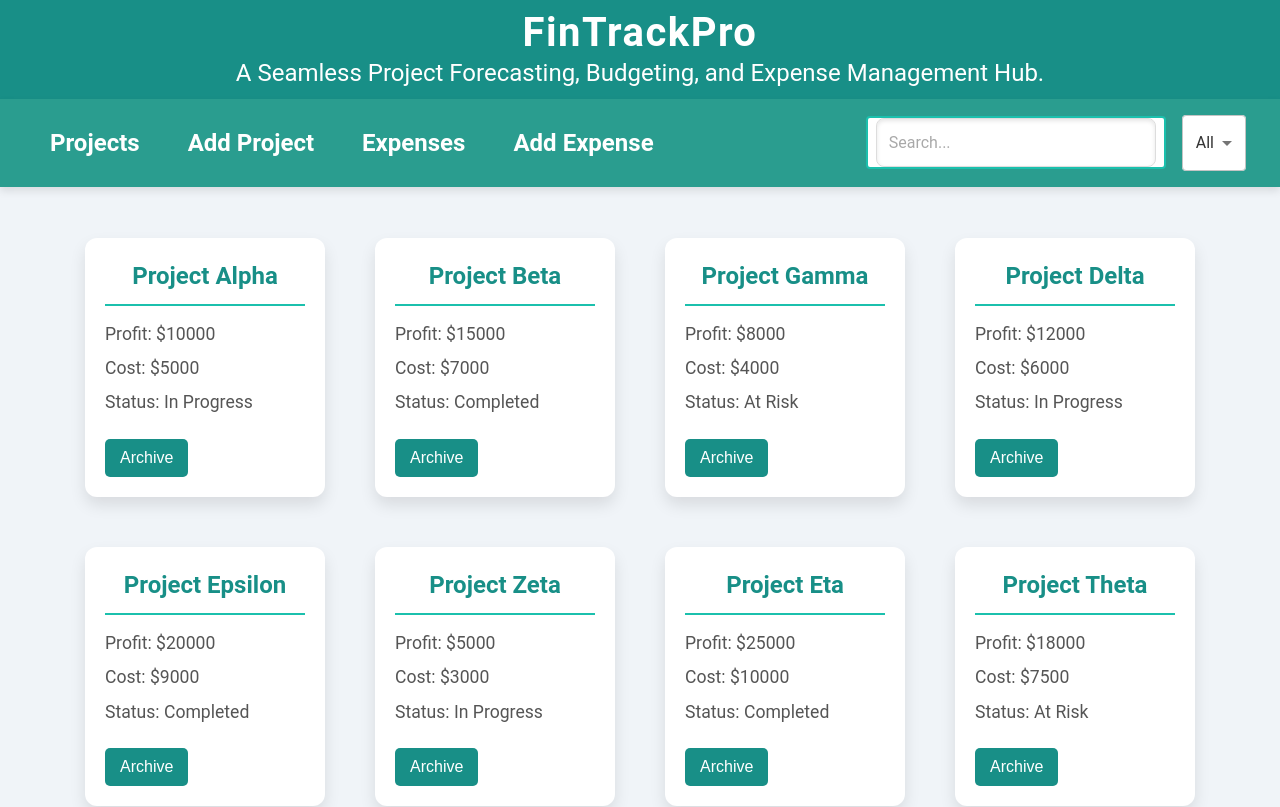
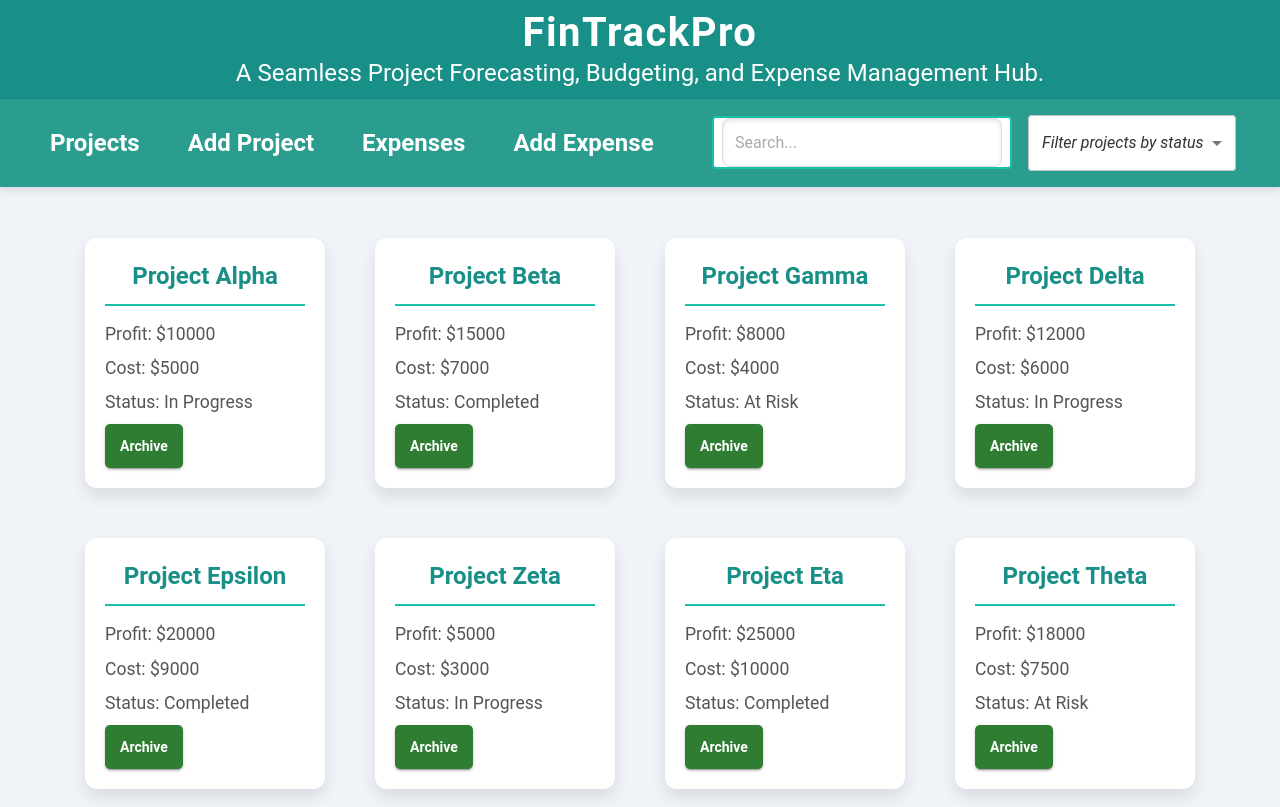
Before and after one commit to ronniearistil/FinTrackFlow, a React (Create React App) app: page /projects in a window 1280 px wide. Shown: the top 807 px of the page. Built offline with nearby package versions, Linux system fonts and the light colour scheme.

Commit message:
update expense filter

```diff
--- a/src/Components/ExpenseCard.jsx
+++ b/src/Components/ExpenseCard.jsx
@@ -1,14 +1,22 @@
 // src/Components/ExpenseCard.jsx
 import React from 'react';
+import { useProjects } from './ProjectContext';
 
-const ExpenseCard = ({ expense, onArchive }) => (
-  <div className="expense-card">
-    <h3>{expense.name}</h3>
-    <p>Amount: ${expense.amount}</p>
-    <p>Project ID: {expense.projectId}</p>
+const ExpenseCard = ({ expense }) => {
+  const { archiveProject } = useProjects();
 
-    <button onClick={onArchive}>Archive</button>
-  </div>
-);
+  const handleArchive = () => {
+    archiveProject(expense.projectId); // Archive the corresponding project
+  };
+
+  return (
+    <div className="expense-card">
+      <h3>{expense.name}</h3>
+      <p>Amount: ${expense.amount}</p>
+      <p>Project ID: {expense.projectId}</p>
+      <button onClick={handleArchive}>Archive</button>
+    </div>
+  );
+};
 
 export default ExpenseCard;
--- a/src/Components/ExpensesContainer.jsx
+++ b/src/Components/ExpensesContainer.jsx
@@ -1,21 +1,37 @@
 // src/Components/ExpensesContainer.jsx
-import React from 'react';
+import React, { useContext, useEffect, useState } from 'react';
 import { useProjects } from './ProjectContext';
 import ExpenseCard from './ExpenseCard';
 
-const ExpensesContainer = () => {
-  const { expenses } = useProjects();
+const ExpensesContainer = ({ searchTerm }) => {
+  const { expenses, projects } = useProjects();
+  const [filteredExpenses, setFilteredExpenses] = useState([]);
 
-  // Check if expenses is undefined or empty
-  if (!expenses || expenses.length === 0) {
-    return <p>No expenses available.</p>;
-  }
+  useEffect(() => {
+    // Ensure projects exist before filtering expenses
+    const visibleExpenses = expenses.filter((expense) => {
+      const project = projects.find((proj) => `${proj.id}` === `${expense.projectId}`);
+      // Ensure project exists and is not archived
+      return project && project.status !== 'Archived';
+    });
+
+    // Filter by search term
+    const searchedExpenses = visibleExpenses.filter((expense) =>
+      expense.name.toLowerCase().includes(searchTerm.toLowerCase())
+    );
+
+    setFilteredExpenses(searchedExpenses);
+  }, [searchTerm, expenses, projects]);
 
   return (
     <div className="expense-dashboard">
-      {expenses.map((expense) => (
-        <ExpenseCard key={expense.id} expense={expense} />
-      ))}
+      {filteredExpenses.length > 0 ? (
+        filteredExpenses.map((expense) => (
+          <ExpenseCard key={expense.id} expense={expense} />
+        ))
+      ) : (
+        <p>No expenses found.</p>
+      )}
     </div>
   );
 };
--- a/src/Components/NavBar.jsx
+++ b/src/Components/NavBar.jsx
@@ -1,11 +1,11 @@
 // src/Components/NavBar.jsx
 import React, { useState } from 'react';
-import { AppBar, Toolbar, InputBase, Box, MenuItem, Select } from '@mui/material';
+import { AppBar, Toolbar, InputBase, Box, MenuItem, Select, FormControl } from '@mui/material';
 import NavLink from './NavLink'; // Reusable NavLink component
 
 const NavBar = ({ onSearch, onStatusFilter }) => {
   const [searchTerm, setSearchTerm] = useState('');
-  const [status, setStatus] = useState('All');
+  const [status, setStatus] = useState('');
 
   const handleSearchChange = (event) => {
     const value = event.target.value;
@@ -22,9 +22,13 @@ const NavBar = ({ onSearch, onStatusFilter }) => {
   return (
     <AppBar
       position="static"
-      sx={{ bgcolor: '#2a9d8f', boxShadow: '0px 4px 8px rgba(0, 0, 0, 0.1)', mb: 2 }}
+      sx={{
+        bgcolor: '#2a9d8f',
+        boxShadow: '0px 4px 8px rgba(0, 0, 0, 0.1)',
+        mb: 2
+      }}
     >
-      <Toolbar sx={{ justifyContent: 'space-between', gap: 4 }}>
+      <Toolbar sx={{ display: 'flex', justifyContent: 'space-between', gap: 4 }}>
         <Box sx={{ display: 'flex', gap: 2 }}>
           <NavLink to="/projects">Projects</NavLink>
           <NavLink to="/projects/new">Add Project</NavLink>
@@ -32,7 +36,7 @@ const NavBar = ({ onSearch, onStatusFilter }) => {
           <NavLink to="/expenses/new">Add Expense</NavLink>
         </Box>
 
-        <Box sx={{ display: 'flex', alignItems: 'center', gap: 2 }}>
+        <Box sx={{ display: 'flex', alignItems: 'center', gap: 2, flexGrow: 1, justifyContent: 'center' }}>
           <InputBase
             placeholder="Search..."
             value={searchTerm}
@@ -47,16 +51,22 @@ const NavBar = ({ onSearch, onStatusFilter }) => {
             }}
           />
 
+          <FormControl sx={{ minWidth: 200 }}>
             <Select
+              displayEmpty
               value={status}
               onChange={handleStatusChange}
               sx={{ bgcolor: 'white', borderRadius: 1 }}
+              inputProps={{ 'aria-label': 'Filter projects by status' }} // Accessibility improvement
             >
-            <MenuItem value="All">All</MenuItem>
+              <MenuItem value="">
+                <em>Filter projects by status</em> {/* Default placeholder text */}
+              </MenuItem>
               <MenuItem value="In Progress">In Progress</MenuItem>
               <MenuItem value="Completed">Completed</MenuItem>
               <MenuItem value="At Risk">At Risk</MenuItem>
             </Select>
+          </FormControl>
         </Box>
       </Toolbar>
     </AppBar>
--- a/src/Components/ProjectCard.jsx
+++ b/src/Components/ProjectCard.jsx
@@ -1,16 +1,24 @@
 // src/Components/ProjectCard.jsx
 import React from 'react';
+import { Button } from '@mui/material';
 
-const ProjectCard = ({ project, onArchive }) => (
+const ProjectCard = ({ project, onArchive }) => {
+  return (
     <div className="project-card">
       <h3>{project.name}</h3>
       <p>Profit: ${project.profit}</p>
       <p>Cost: ${project.cost}</p>
       <p>Status: {project.status}</p>
-
-    <button onClick={onArchive}>Archive</button>
-
+      <Button
+        variant="contained"
+        color="success"
+        onClick={() => onArchive(project.id)} // Call archive handler
+        disabled={project.status === 'Archived'} // Disable if already archived
+      >
+        {project.status === 'Archived' ? 'Archived' : 'Archive'}
+      </Button>
     </div>
   );
+};
 
 export default ProjectCard;
--- a/src/Components/ProjectContext.jsx
+++ b/src/Components/ProjectContext.jsx
@@ -1,34 +1,37 @@
 // src/Components/ProjectContext.jsx
-import React, { createContext, useState, useEffect, useContext } from 'react';
-import mockData from '../projects.json'; // Adjusted path based on your structure
+import React, { createContext, useState, useContext } from 'react';
+import projectsData from '../projects.json'; // Adjust the path if needed
 
 export const ProjectContext = createContext();
 
 export const ProjectProvider = ({ children }) => {
-  const [projects, setProjects] = useState([]);
-  const [expenses, setExpenses] = useState([]);
+  const [projects, setProjects] = useState(projectsData.projects);
+  const [expenses, setExpenses] = useState(projectsData.expenses);
 
-  useEffect(() => {
-    // Load data from mockData
-    setProjects(mockData.projects || []); // Fallback to empty array if undefined
-    setExpenses(mockData.expenses || []); // Fallback to empty array if undefined
-  }, []);
-
-  const archiveProject = (id) => {
+  // Function to archive a project and its related expenses
+  const archiveProject = (projectId) => {
+    // Archive the project by updating its status
     setProjects((prevProjects) =>
       prevProjects.map((project) =>
-        project.id === id ? { ...project, status: 'Archived' } : project
+        project.id === projectId ? { ...project, status: 'Archived' } : project
       )
     );
-  };
 
-  const deleteExpense = (id) => {
-    setExpenses((prevExpenses) => prevExpenses.filter((expense) => expense.id !== id));
+    // Filter out expenses related to the archived project
+    setExpenses((prevExpenses) =>
+      prevExpenses.filter((expense) => expense.projectId !== projectId)
+    );
   };
 
   return (
     <ProjectContext.Provider
-      value={{ projects, expenses, setProjects, setExpenses, archiveProject, deleteExpense }}
+      value={{
+        projects,
+        expenses,
+        archiveProject,
+        setProjects,
+        setExpenses,
+      }}
     >
       {children}
     </ProjectContext.Provider>
--- a/src/Components/ProjectsContainer.jsx
+++ b/src/Components/ProjectsContainer.jsx
@@ -4,10 +4,9 @@ import { useProjects } from './ProjectContext';
 import ProjectCard from './ProjectCard';
 
 const ProjectsContainer = ({ searchTerm, statusFilter }) => {
-  const { projects } = useProjects(); // Get all projects from context
+  const { projects, archiveProject } = useProjects(); // Pull archive logic from context
   const [filteredProjects, setFilteredProjects] = useState([]);
 
-  // Filtering logic: Apply both search and status filters
   useEffect(() => {
     const filtered = projects.filter((project) => {
       const matchesSearch = project.name
@@ -25,7 +24,11 @@ const ProjectsContainer = ({ searchTerm, statusFilter }) => {
   return (
     <div className="dashboard">
       {filteredProjects.map((project) => (
-        <ProjectCard key={project.id} project={project} />
+        <ProjectCard
+          key={project.id}
+          project={project}
+          onArchive={archiveProject}
+        />
       ))}
     </div>
   );
```
Lines whose indentation alone changed are shown as unchanged.
